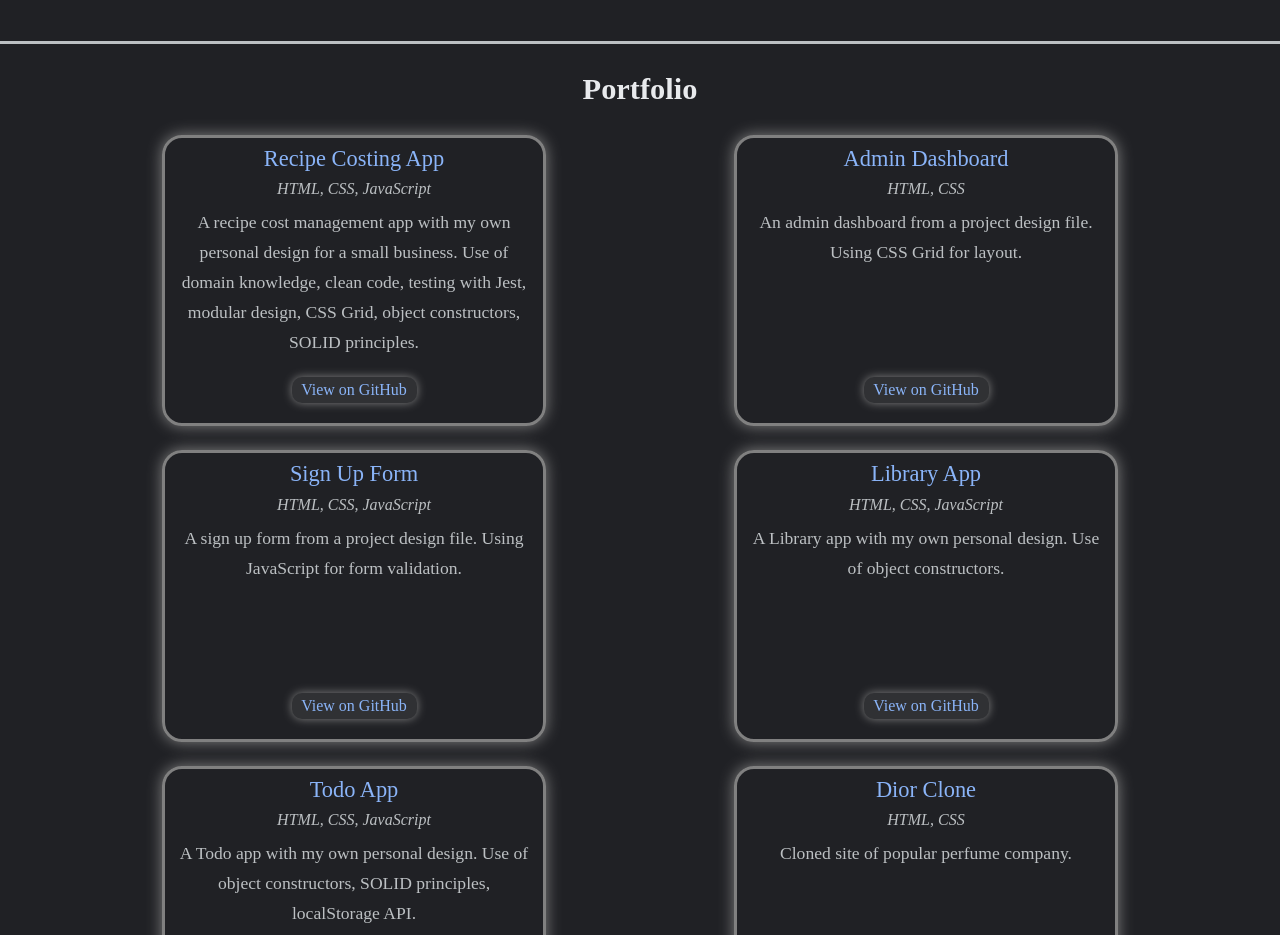
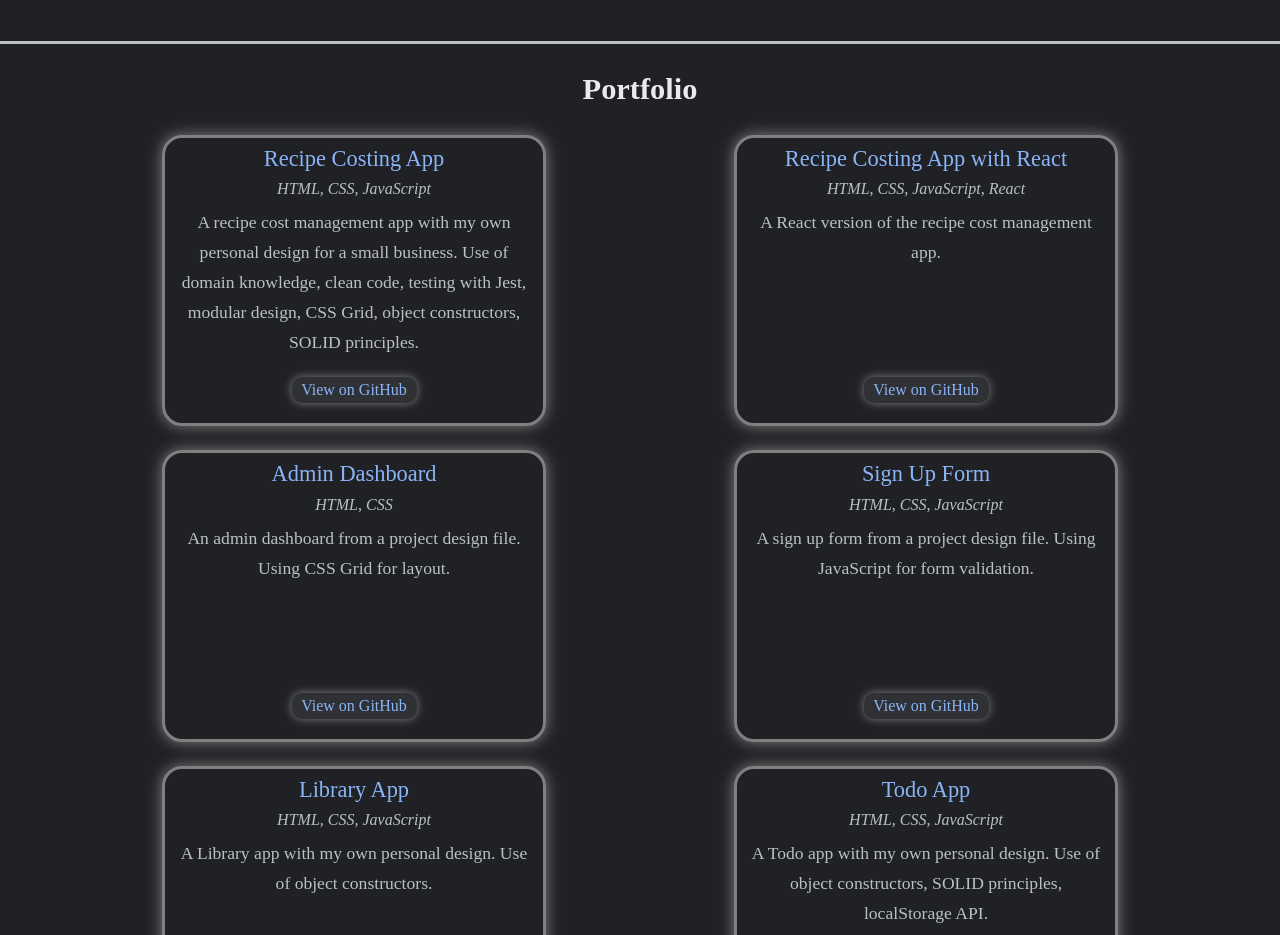
Before and after one commit to solovinomuncher/portfolio, a plain HTML site: page index.html in a window 1280 px wide. Shown: the part 820-1755 px from the top of the page. Drawn offline with Linux system fonts and the light colour scheme.

Commit message:
added react version of recipe costing app

```diff
--- a/index.html
+++ b/index.html
@@ -46,6 +46,12 @@
                     <em>HTML, CSS, JavaScript</em>
                     <p>A recipe cost management app with my own personal design for a small business. Use of domain knowledge, clean code, testing with Jest, modular design, CSS Grid, object constructors, SOLID principles.</p>
                     <a class="btn-view-github" href="https://github.com/solovinomuncher/recipe-cost-management-app" target="_blank">View on GitHub</a>
+                </li>
+                <li class="project">
+                    <h3><a class="un" href="https://solovinomuncher.github.io/recipe-cost-management-app/" target="_blank">Recipe Costing App with React</a></h3>
+                    <em>HTML, CSS, JavaScript, React</em>
+                    <p>A React version of the recipe cost management app.</p>
+                    <a class="btn-view-github" href="https://github.com/solovinomuncher/recipe-costing-app-react" target="_blank">View on GitHub</a>
                 </li>
                 <li class="project">
                     <h3><a class="un" href="https://solovinomuncher.github.io/admin-dashboard/" target="_blank">Admin Dashboard</a></h3>
```
